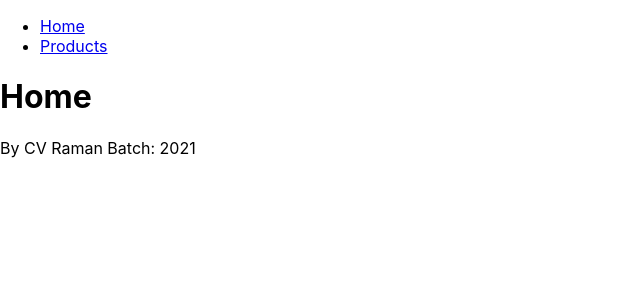
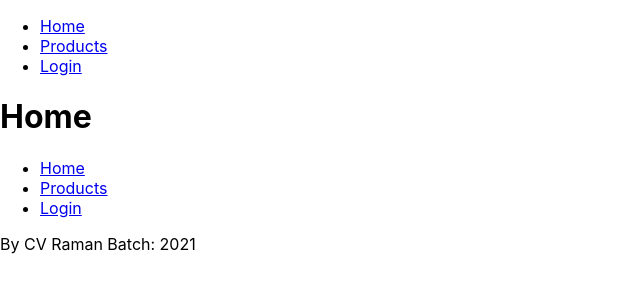
Before and after one commit to manishmahant-attainu/cv-raman-front-end, a React (Create React App) app: page / in a window 1280 px wide. Shown: the top 300 px of the page, without its empty margins (0-640 px from the left). Built offline with nearby package versions, Linux system fonts and the light colour scheme.

Commit message:
routing setup with code organisation and 404 page

```diff
--- a/src/components/Header/index.js
+++ b/src/components/Header/index.js
@@ -1,10 +1,14 @@
-const Header = () => {
+import { Link } from 'react-router-dom';
+import { PATHS } from '../../config/webPath';
+const Header = (props) => {
+    console.log(props);
     return (
         <header>
             <nav>
                 <ul>
-                    <li><a href="/">Home</a></li>
-                    <li><a href="/products">Products</a></li>
+                    <li><Link to={PATHS.HOME}>Home</Link></li>
+                    <li><Link to={PATHS.PRODUCTS}>Products</Link></li>
+                    <li><Link to="/login">Login</Link></li>
                 </ul>
             </nav>
         </header>
--- /dev/null
+++ b/src/config/webPath.js
@@ -0,0 +1,4 @@
+export const PATHS = {
+    HOME: '/',
+    PRODUCTS: '/products',
+}
--- a/src/containers/App.js
+++ b/src/containers/App.js
@@ -1,19 +1,29 @@
 import { Route, BrowserRouter, Switch } from 'react-router-dom';
 
-import Home from './Home';
+import routes from '../routes';
+
 import Layout from './Layout';
-import Products from './Products';
 
 const App = () => {
 
     //Is the way to access the route
     //Another is defining the routes
+
+
+    //Reaming things:
+    // 1. Dynamic Routing
+    // 2. Programatical Routing
     return (
         <BrowserRouter>
             <Layout title="hello routes">
                 <Switch>
-                    <Route exact path="/" component={Home} />
-                    <Route exact path="/products" component={Products} />
+                    {
+                        routes.map((route, i) => {
+                            return (
+                                <Route key={i} {...route} />
+                            )
+                        })
+                    }
                 </Switch>
             </Layout>
         </BrowserRouter>
--- a/src/containers/Home/index.js
+++ b/src/containers/Home/index.js
@@ -1,7 +1,12 @@
-const Home = () => {
+import Header from "../../components/Header";
 
+const Home = (props) => {
+    console.log(props);
     return (
-        <h1>Home</h1>
+        <>
+            <h1>Home</h1>
+            <Header {...props} />
+        </>
     )
 };
 
--- a/src/containers/Layout/index.js
+++ b/src/containers/Layout/index.js
@@ -1,12 +1,19 @@
+import { useLocation } from 'react-router-dom'
 import Footer from "../../components/Footer"
 import Header from "../../components/Header"
+import { PATHS } from '../../config/webPath';
 
 const Layout = (props) => {
+    console.log(props)
+    const location = useLocation();
+
+    const showHeaderFooter = Object.values(PATHS).includes(location.pathname);
+
     return (
         <>
-            <Header />
+            {showHeaderFooter && <Header />}
             {props.children}
-            <Footer />
+            {showHeaderFooter && <Footer />}
         </>
     )
 }
--- /dev/null
+++ b/src/containers/PageNotFound/index.js
@@ -0,0 +1,14 @@
+import { Link, Redirect } from "react-router-dom";
+import { PATHS } from "../../config/webPath";
+
+const PageNotFound = () => {
+    return (
+        <>
+            <h1>Oops!! You landed on non-existent page</h1>
+            <p>click <Link to={PATHS.HOME}>here</Link> to go to home</p>
+            <Redirect to={PATHS.HOME}/>
+        </>
+    )
+}
+
+export default PageNotFound;
--- a/src/containers/Products/index.js
+++ b/src/containers/Products/index.js
@@ -1,5 +1,5 @@
-const Products = () => {
-
+const Products = (props) => {
+    console.log(props);
     return (
         <h1>Products</h1>
     )
```
Also changed, not shown: src/routes/index.js (+13 -0 lines).
